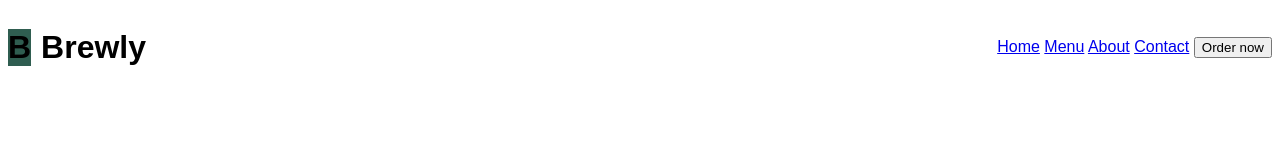
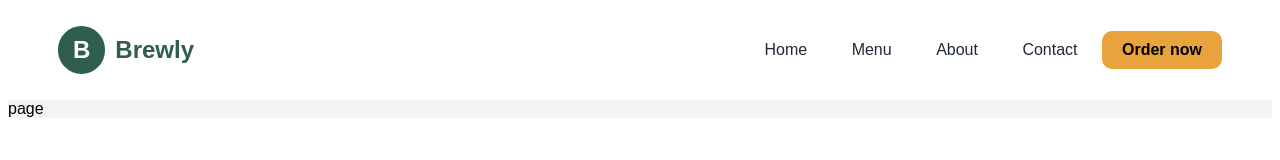
Before and after one commit to btissambenzehaf100-lab/three-layouts, a plain HTML site: page navbar.html in a window 1280 px wide. Drawn offline with Linux system fonts and the light colour scheme.

Commit message:
navbar styling

```diff
--- a/navbar.html
+++ b/navbar.html
@@ -10,9 +10,9 @@
     <div class="container">
         <div class="child1">
         <h1 class="logo">B</h1>
-        <h1>Brewly</h1>
+        <h1 class="title">Brewly</h1>
         </div>
-        <div>
+        <div class="child2">
             <a href="#">Home</a>
             <a href="#">Menu</a>
             <a href="#">About</a>
@@ -20,5 +20,6 @@
             <button>Order now</button>
         </div>
     </div>
+    <div class="page">page</div>
 </body>
 </html>
--- a/style.css
+++ b/style.css
@@ -1,17 +1,59 @@
-body{
+body {
     font-family: Arial, Helvetica, sans-serif;
+
 }
-.container{
+
+.container {
     display: flex;
     justify-content: space-between;
     align-items: center;
+    margin: 10px 50px;
 }
-.child1{
+
+.child1 {
     display: flex;
     justify-content: space-between;
     gap: 10px;
 }
-.logo{
+
+.logo {
     background-color: #2f5d50;
+    border-radius: 40px;
+    font-size: 1.5rem;
+    align-self: center;
+    padding: 10px 15px;
+    color: white;
+}
 
+.title {
+    align-self: center;
+    font-size: 1.5rem;
+    color: #2f5d50;
 }
+
+.child2 a {
+    color: #1f2937;
+    padding: 0px 20px;
+    font-size: 1rem;
+    text-decoration: none;
+}
+
+.child2 button {
+    background-color: #e8a33d;
+    border: none;
+    border-radius: 10px;
+    padding: 10px 20px;
+    font-size: 1rem;
+    font-weight: bold;
+}
+
+.page {
+    background-color: #f3f4f6;
+}
+
+@media (max-width:375) {
+    .child2 a {
+        display: flex;
+        flex-wrap: wrap;
+    }
+}
```
